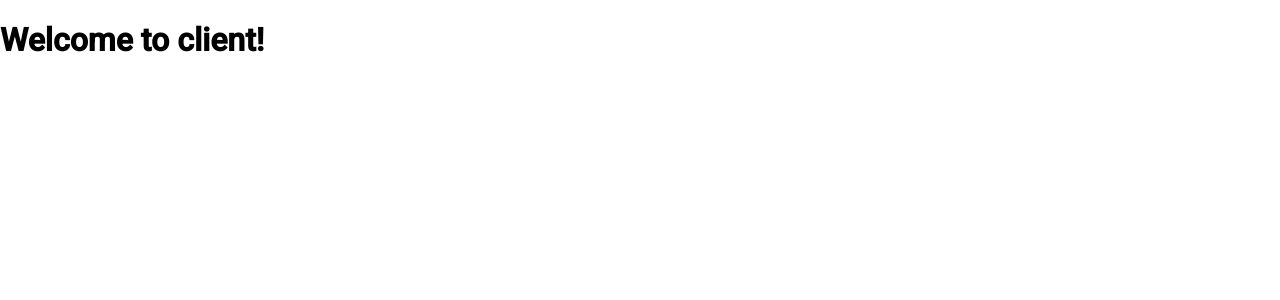
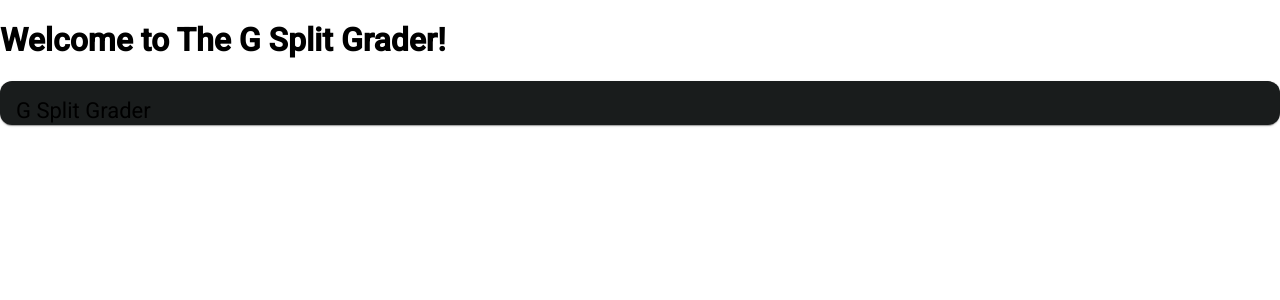
Before and after one commit to HandTravis/GSplitGrader, an Angular app in the folder client/: page / in a window 1280 px wide. Shown: the top 300 px of the page. Built offline with nearby package versions, Linux system fonts and the light colour scheme.

Commit message:
updated routes to reflect new SPA layout

```diff
--- a/client/src/app/app.component.ts
+++ b/client/src/app/app.component.ts
@@ -12,5 +12,5 @@ import { RouterOutlet } from '@angular/router';
   styles: [],
 })
 export class AppComponent {
-  title = 'client';
+  title = 'The G Split Grader';
 }
--- a/client/src/app/app.routes.ts
+++ b/client/src/app/app.routes.ts
@@ -1,3 +1,9 @@
 import { Routes } from '@angular/router';
+import { SubmissionListComponent } from './submission-list/submission-list.component';
+import { HomepageComponent } from './homepage/homepage.component';
+import { SubmissionHistoryComponent } from './submission-history/submission-history.component';
 
-export const routes: Routes = [];
+export const routes: Routes = [
+    { path: '', component: HomepageComponent, title: 'Home Page'},
+    { path: 'history', component: SubmissionHistoryComponent}
+];
```
Also changed, not shown: client/src/app/submission-list/submission-list.component.ts (+12 -3 lines).
